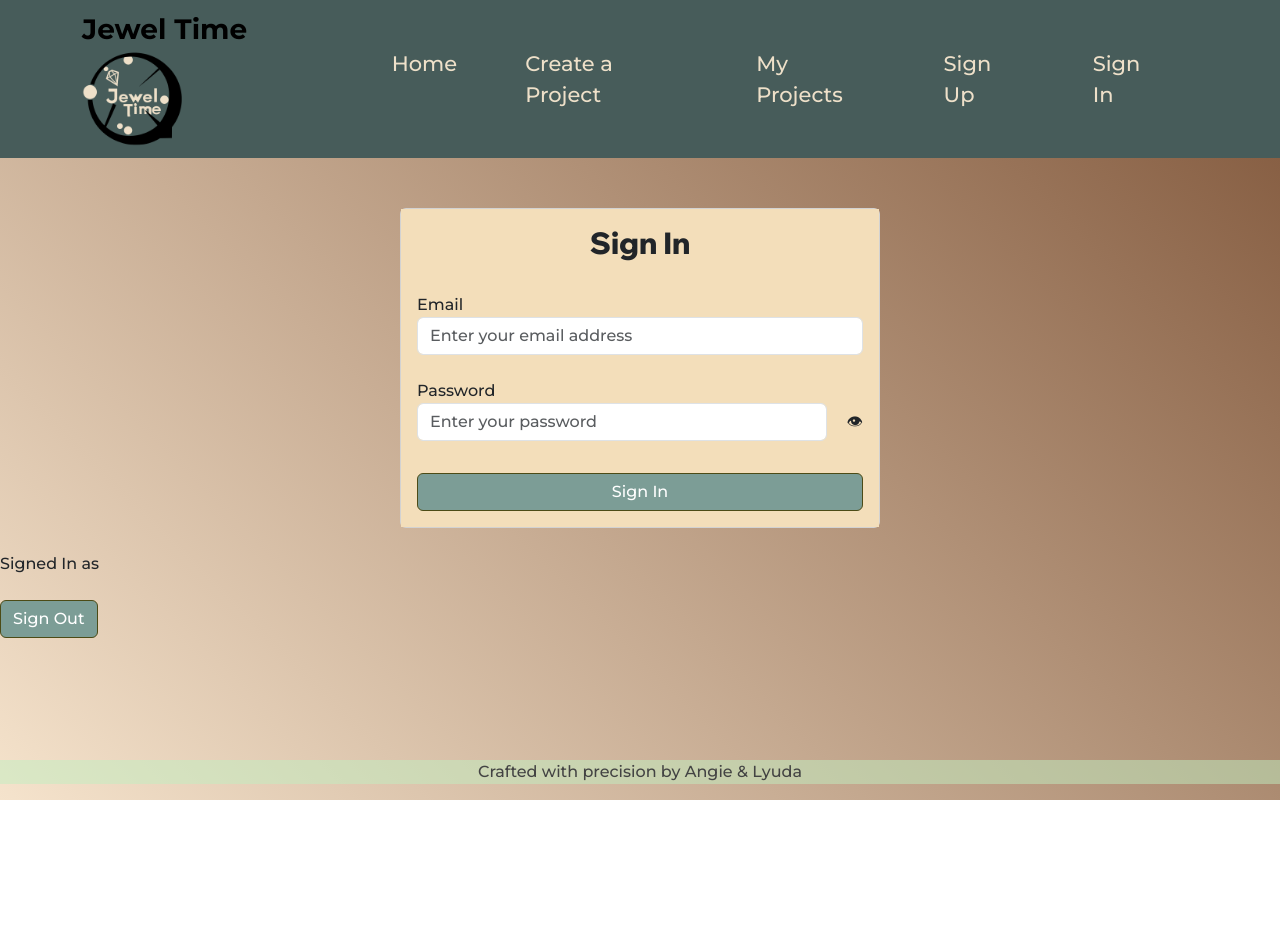
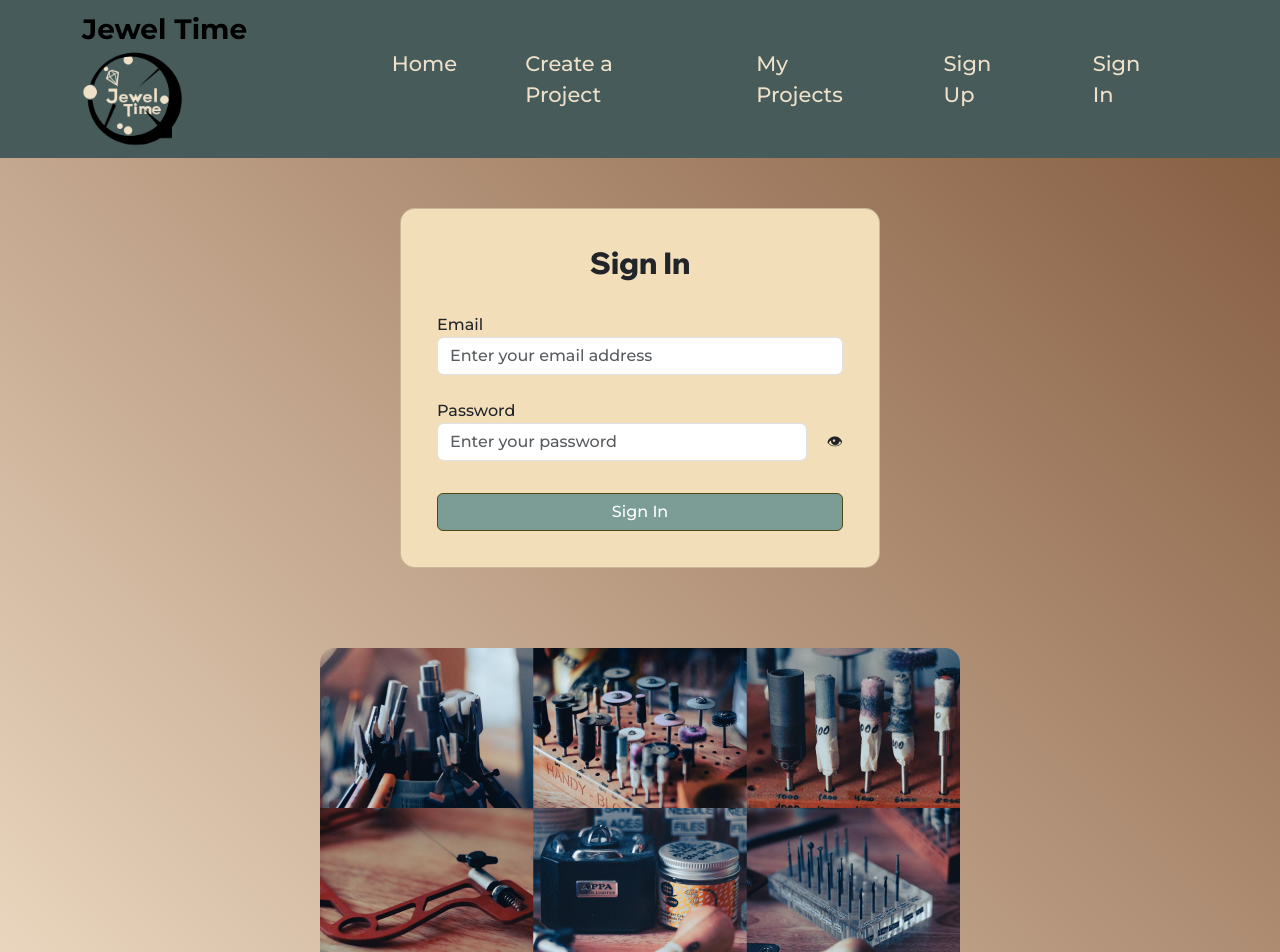
Before and after one commit to AngieCCo/front-end-jeweltime, a React (Create React App) app: page /signin in a window 1280 px wide. Shown: the top 952 px of the page. Before the commit the page ends 800 px from the top, so only its background shows below. Built offline with nearby package versions, Linux system fonts and the light colour scheme; no server answers.

Commit message:
Add image to the Sign In page
- Also adjusted the corners on the Sign In form

```diff
--- a/src/components/SignInF.css
+++ b/src/components/SignInF.css
@@ -1,10 +1,14 @@
-.signIn-form {
-    background-color: rgb(243, 222, 186);
-}
-
 .btn-success {
     background-color: #7C9D96 !important;
     border-color: #4C4B16 !important;
+}
+
+.sign-in-card {
+    width: 30rem;
+    margin: auto;
+    border-radius: 15px;
+    background-color: rgb(243, 222, 186);
+    padding: 20px;
 }
 
 .text-size {
@@ -12,3 +16,11 @@
     font-size: 30px;
     font-weight: 800;
 }
+
+.tools-image {
+    border-radius: 15px;
+    max-width: 50%;
+    height: auto;
+    display: block;
+    margin: 80px auto 50px auto;
+}
--- a/src/components/SignInF.js
+++ b/src/components/SignInF.js
@@ -1,6 +1,7 @@
 import React, { useState } from "react";
 import Card from "react-bootstrap/Card";
 import './SignInF.css'
+import toolsImg from '../assets/JewelrySix.jpg';
 
 const SignInF = ({ validateUser }) => {
     const [email, setEmail] = useState('');
@@ -20,7 +21,7 @@ const SignInF = ({ validateUser }) => {
 
     return (
         <div className="sign-in-container">
-            <Card style={{ width: '30rem', margin: 'auto' }} >
+            <Card className="sign-in-card" >
             <div className="signIn-form">
             <Card.Body>
                     <Card.Title className="text-center fw-bold text-size">Sign In</Card.Title>
@@ -66,6 +67,7 @@ const SignInF = ({ validateUser }) => {
                 </Card.Body>
             </div>
             </Card>
+            <img src={toolsImg} alt="Close up of metalsmithing tools" className="tools-image" />
         </div>
     )
 }
```
